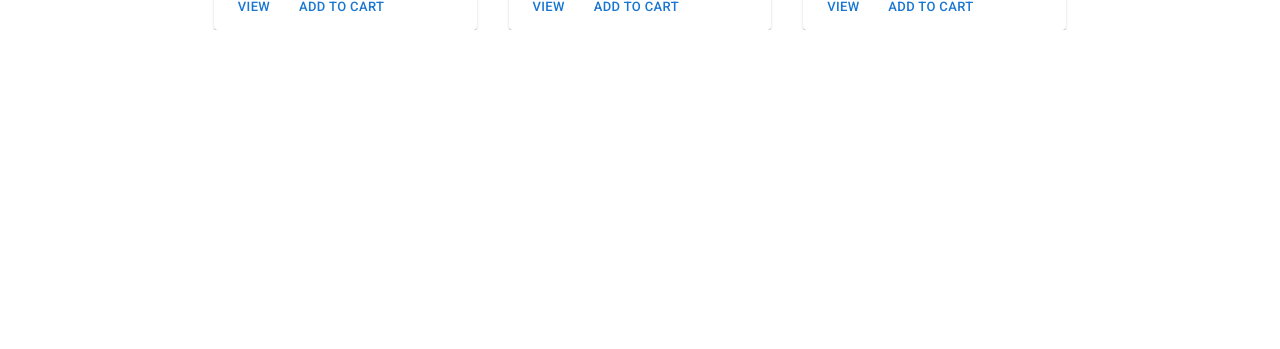
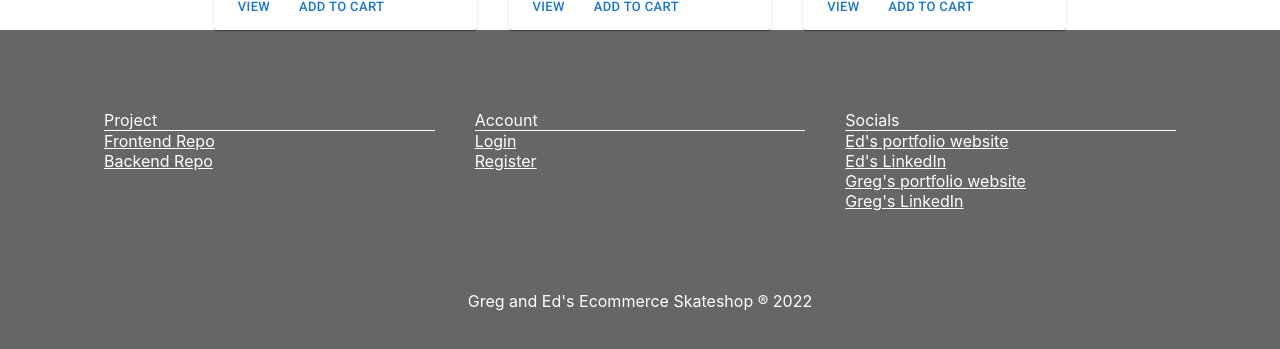
Before and after one commit to CabralE/skate-shop-ecommerce-client, a React (Create React App) app: page / in a window 1280 px wide. Shown: the part 1794-2143 px from the top of the page. Before the commit the page ends 1824 px from the top, so only its background shows below. Built offline with nearby package versions, Linux system fonts and the light colour scheme; no server answers.

Commit message:
footer made

```diff
--- a/src/App.js
+++ b/src/App.js
@@ -35,6 +35,7 @@ function App() {
 
       <Carousel slides={SliderData} />
       <FeaturedProducts FeaturedProductsData={FeaturedProductsData} />
+      <Footer/>
     </div>
   );
 }
--- a/src/Components/Footer/Footer.js
+++ b/src/Components/Footer/Footer.js
@@ -1,23 +1,76 @@
-// import Box from "@mui/material/Box";
-// import Container from "@mui/material/";
-// import Grid from "@mui/material";
-// import Link from '@mui/material'
+import Box from "@mui/material/Box";
+import Container from "@mui/material/Container";
+import Grid from "@mui/material/Grid";
+import Link from '@mui/material/Link'
 
-// function Footer(props) {
-//   return (
-//     <>
-//       <Box>
-//         <Container maxWidth="lg">
-//           <Grid container space={5}>
-//             <Grid item xs={12} sm={4}>
-//               <Box borderBottom={1}>Help</Box>
-//               <Box></Box>
-//             </Grid>
-//           </Grid>
-//         </Container>
-//       </Box>
-//     </>
-//   );
-// }
+function Footer(props) {
+  return (
+    <footer>
+      <Box
+        px={{ xs:3, sm:10}}
+        py={{ xs:5, sm:10}}
+        bgcolor="text.secondary" color="white"
+      >
+        <Container maxWidth="lg">
+          <Grid container spacing={5}>
+            <Grid item xs={12} sm={4}>
+              <Box borderBottom={1}>Project</Box>
+              <Box >
+                <Link href="https://github.com/CabralE/skate-shop-ecommerce-client" color="inherit">
+                    Frontend Repo
+                </Link>
+              </Box>
+              <Box>
+                <Link href="https://github.com/Gregorio-Moreta/Skate-Ecommerce-Backend" color="inherit">
+                    Backend Repo
+                </Link>
+              </Box>
+            </Grid>
+            <Grid item xs={12} sm={4}>
+              <Box borderBottom={1}>Account</Box>
+              <Box>
+                <Link href="/" color="inherit">
+                    Login
+                </Link>
+              </Box>
+              <Box>
+                <Link href="/" color="inherit">
+                    Register
+                </Link>
+              </Box>
+            </Grid>
+            <Grid item xs={12} sm={4}>
+              <Box borderBottom={1}>Socials</Box>
+              <Box>
+                <Link href="https://edward-cabral-portfolio.netlify.app/" color="inherit">
+                    Ed's portfolio website
+                </Link>
+              </Box>
+              <Box>
+                <Link href="https://www.linkedin.com/in/edward-cabral/" color="inherit">
+                    Ed's LinkedIn
+                </Link>
+              </Box>
+              <Box>
+                <Link href="https://gregorio-moreta-portfolio.netlify.app/" color="inherit">
+                    Greg's portfolio website
+                </Link>
+              </Box>
+              <Box>
+                <Link href="https://www.linkedin.com/in/gregorio-moreta/" color="inherit">
+                    Greg's LinkedIn
+                </Link>
+              </Box>
+            </Grid>
+          </Grid>
+        </Container>
+        <Box textAlign="center" pt={{xs:5, sm: 10}} pb={{xs: 5, sm:0}}>
+            Greg and Ed's Ecommerce Skateshop &reg; {new Date().getFullYear()}
 
-// export default Footer;
+        </Box>
+      </Box>
+    </footer>
+  );
+}
+
+export default Footer;
```
Also changed, not shown: 1 other file (tests, documents, lock files or other folders).
